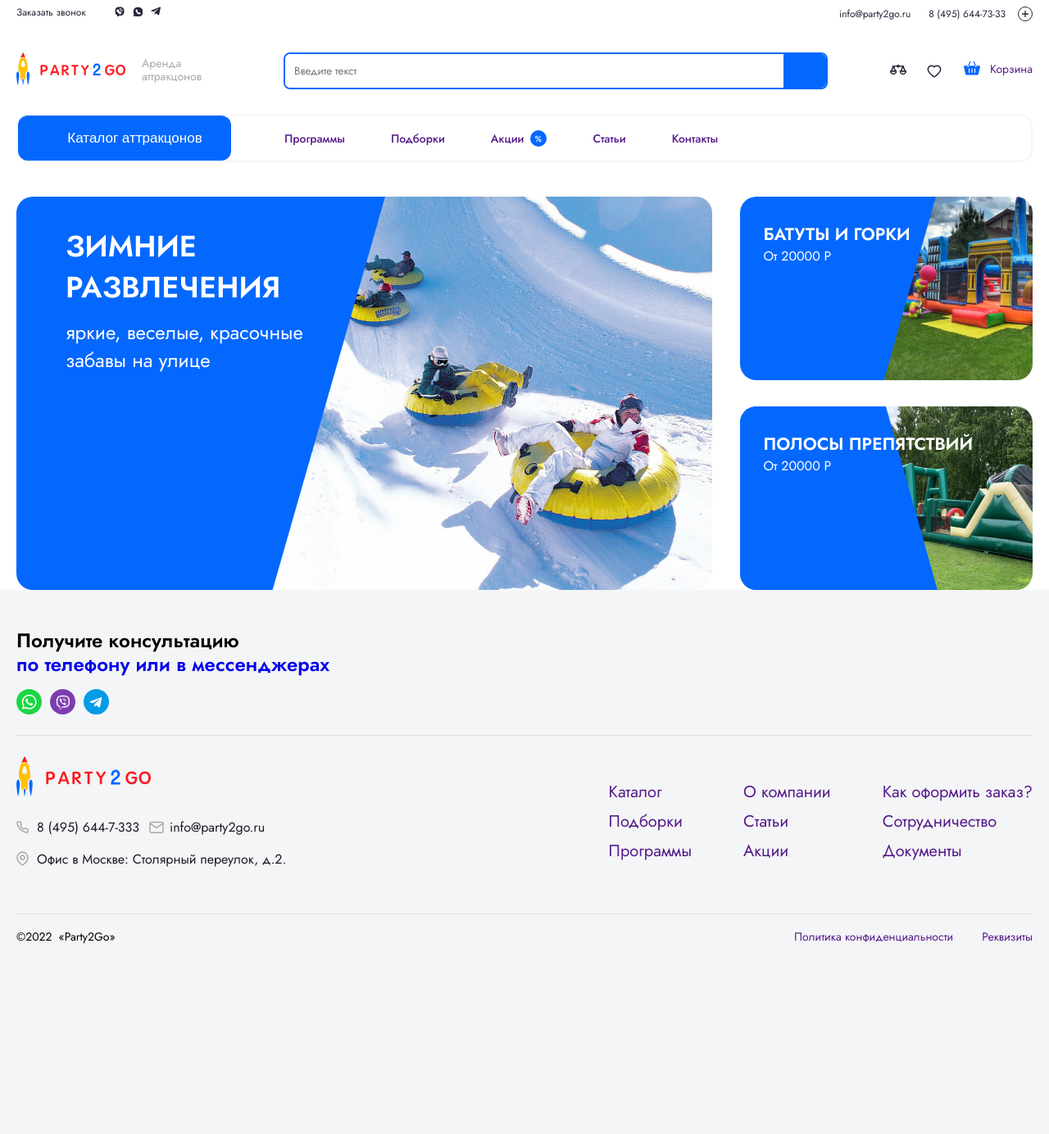
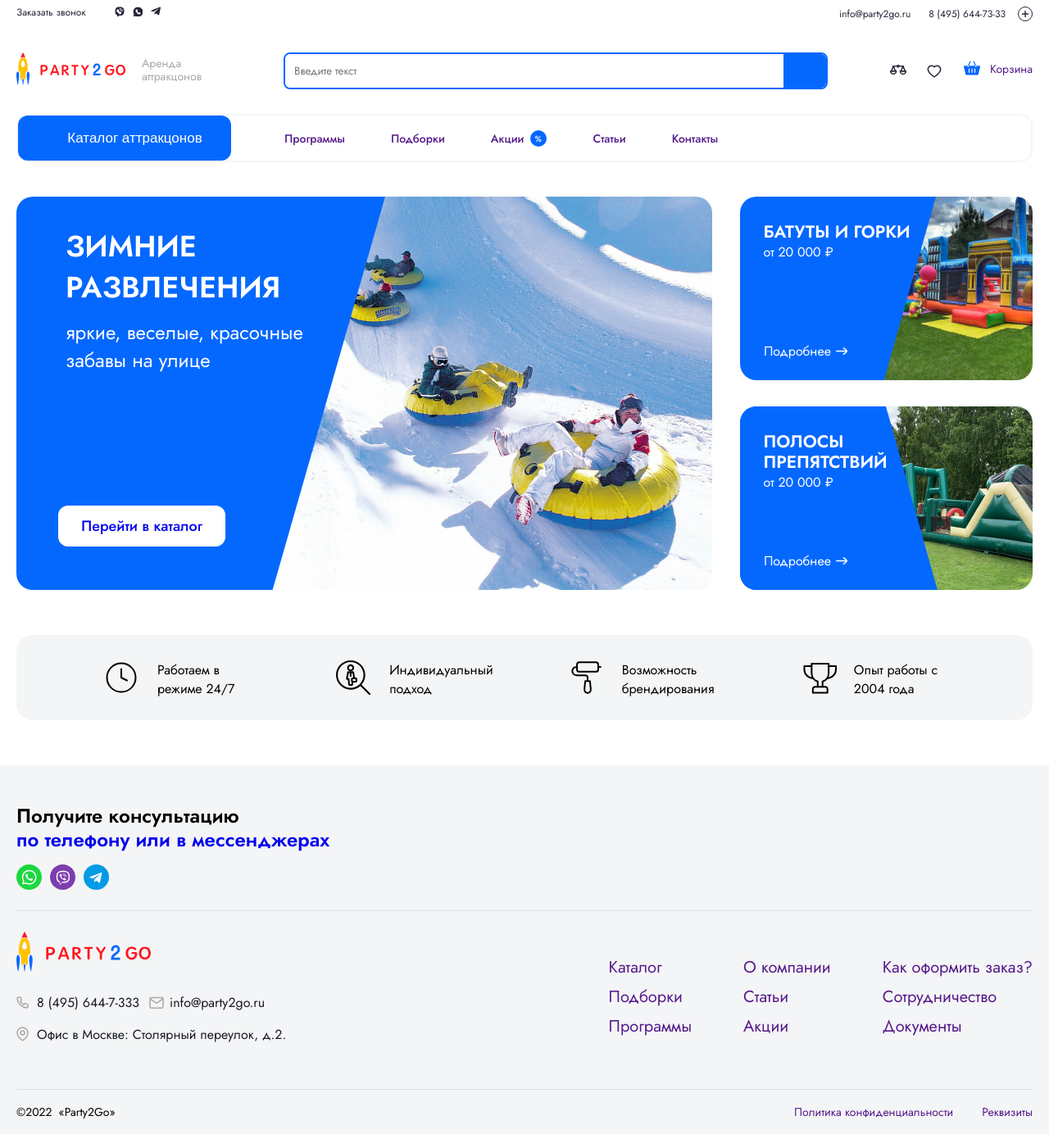
Before and after one commit to YaroslavFr/party2go, a PHP site: page / in a window 1280 px wide. Shown: the whole page at 82% size. Before the commit the page ends 1152 px from the top, so only its background shows below. Run offline with PHP 8.4, Linux system fonts and the light colour scheme; some web fonts are replaced.

Commit message:
add advantages block

```diff
--- a/index.html
+++ b/index.html
@@ -60,20 +60,37 @@
 						<div class="entertainment__list-item-description">яркие, веселые, красочные забавы на улице</div>
 					</div>
 					<img src="img/image_2315.jpg" alt="">
+					<a href="/" class="entertainment__list-catalog-link">Перейти в каталог</a>
 				</div>
 				<div class="entertainment__list-item">
 					<div class="entertainment__list-text-area">
 						<div class="entertainment__list-item-title">Батуты и горки</div>
-						<div class="entertainment__list-item-price">От 20000 Р</div>
+						<div class="entertainment__list-item-price">от 20 000 &#8381;</div>
 					</div>
 					<img src="img/image_2317.jpg" alt="">
+					<a href="" class="entertainment__list-detail-link">Подробнее</a>
 				</div>
 				<div class="entertainment__list-item">
 					<div class="entertainment__list-text-area">
 						<div class="entertainment__list-item-title">Полосы препятствий</div>
-						<div class="entertainment__list-item-price">От 20000 Р</div>
+						<div class="entertainment__list-item-price">от 20 000 &#8381;</div>
 					</div>
 					<img src="img/image_2318.jpg" alt="">
+					<a href="" class="entertainment__list-detail-link">Подробнее</a>
+				</div>
+			</div>
+			<div class="advantages">
+				<div class="advantages__item" style="background-image:url('img/clock.svg')">
+					Работаем в режиме 24/7
+				</div>
+				<div class="advantages__item" style="background-image:url('img/businessman.svg')">
+					Индивидуальный подход
+				</div>
+				<div class="advantages__item" style="background-image:url('img/paint-brush-roller.svg')">
+					Возможность брендирования
+				</div>
+				<div class="advantages__item" style="background-image:url('img/cup.svg')">
+					Опыт работы с 2004 года
 				</div>
 			</div>
 			</div>
--- a/style.css
+++ b/style.css
@@ -255,6 +255,10 @@ main{
 	grid-column: 2 / 4;
 	grid-row:2
 }
+.entertainment__list-item:nth-child(3) .entertainment__list-item-title{
+	max-width: 100px;
+
+}
 .entertainment__list-item:first-child .entertainment__list-item-title{
 	font-size: 36px;
     line-height: 140%;
@@ -270,6 +274,7 @@ main{
 	font-size: 21px;
 	font-weight: 600;
     text-transform: uppercase;
+	line-height: 120%;
 }
 .entertainment__list-item:after{
 	content: "";
@@ -293,6 +298,49 @@ main{
     border-right: 64px solid transparent;
     border-bottom: 228px solid #0468FF;
 	border-top:0
+}
+.entertainment__list-catalog-link{
+	position: absolute;
+    padding: 15px 28px 15px;
+    bottom: 11%;
+    left: 6%;
+    background: #fff;
+    z-index: 3;
+    border-radius: 12px;
+    font-weight: 500;
+    font-size: 18px;
+    line-height: 20px;
+}
+.entertainment__list-detail-link{
+	position: absolute;
+	padding-right: 20px;
+	background:url('img/entertainment__list-arrow-right.svg') no-repeat 100% 50%;
+	z-index:3;
+	bottom:10%;
+	left:8%;
+	color:#fff;
+	font-size: 16px;
+	line-height: 26px;
+}
+.advantages{
+	margin-top: 55px;
+	margin-bottom: 55px;
+    height: 104px;
+    display: flex;
+    background: #F4F5F6;
+    align-items: center;
+    justify-content: space-between;
+    padding: 0 0px 0 107px;
+	border-radius: 20px;
+}
+.advantages__item{
+	background-repeat: no-repeat;
+    width: 25%;
+    padding-top: 10px;
+    padding-left: 65px;
+    padding-right: 92px;
+    height: 50%;
+	background-position-y: 50%;
 }
 .page__caption{
 	background:blue;
```
Also changed, not shown: img/businessman.svg (added), img/clock.svg (added), img/cup.svg (added), img/entertainment__list-arrow-right.svg (added), img/paint-brush-roller.svg (added).
